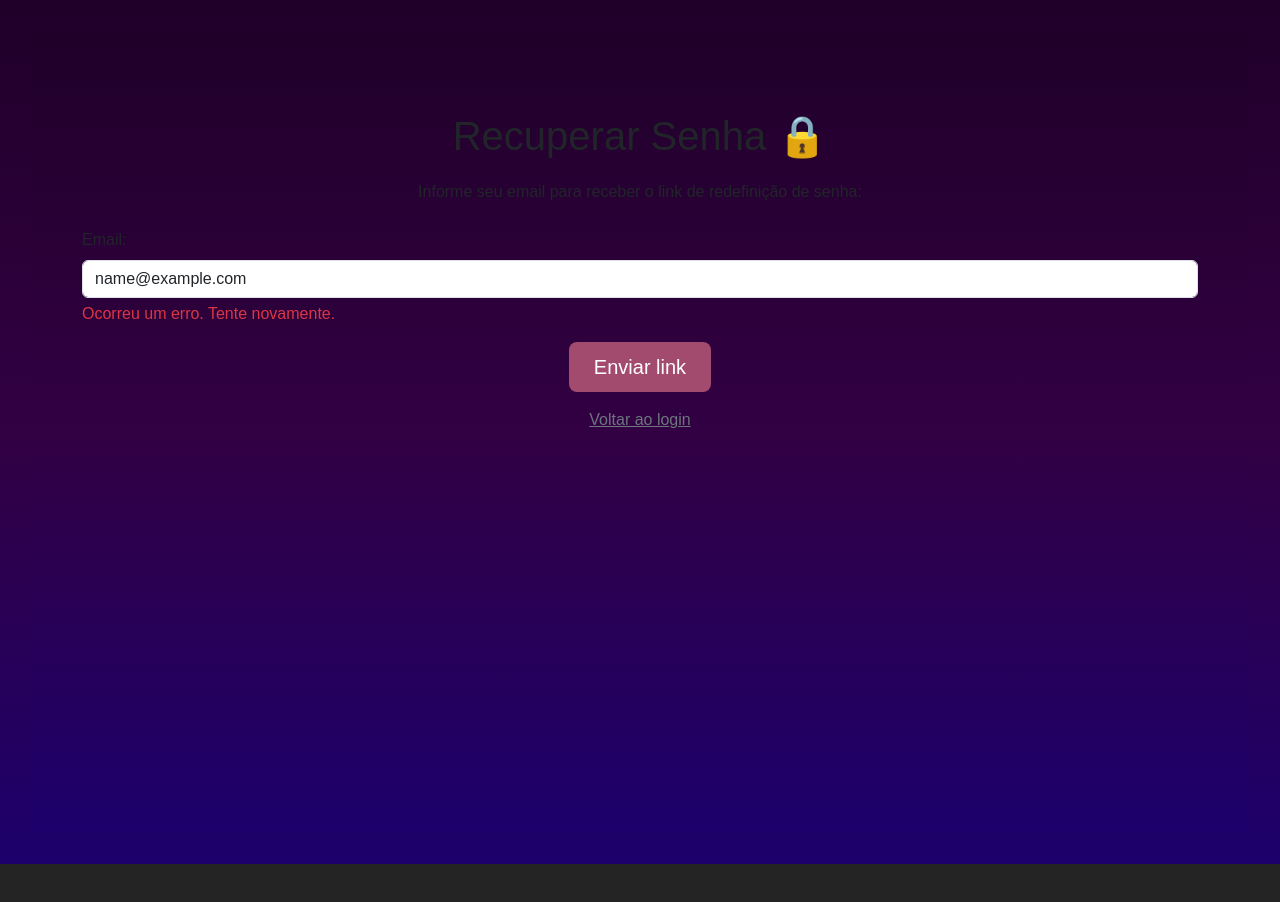
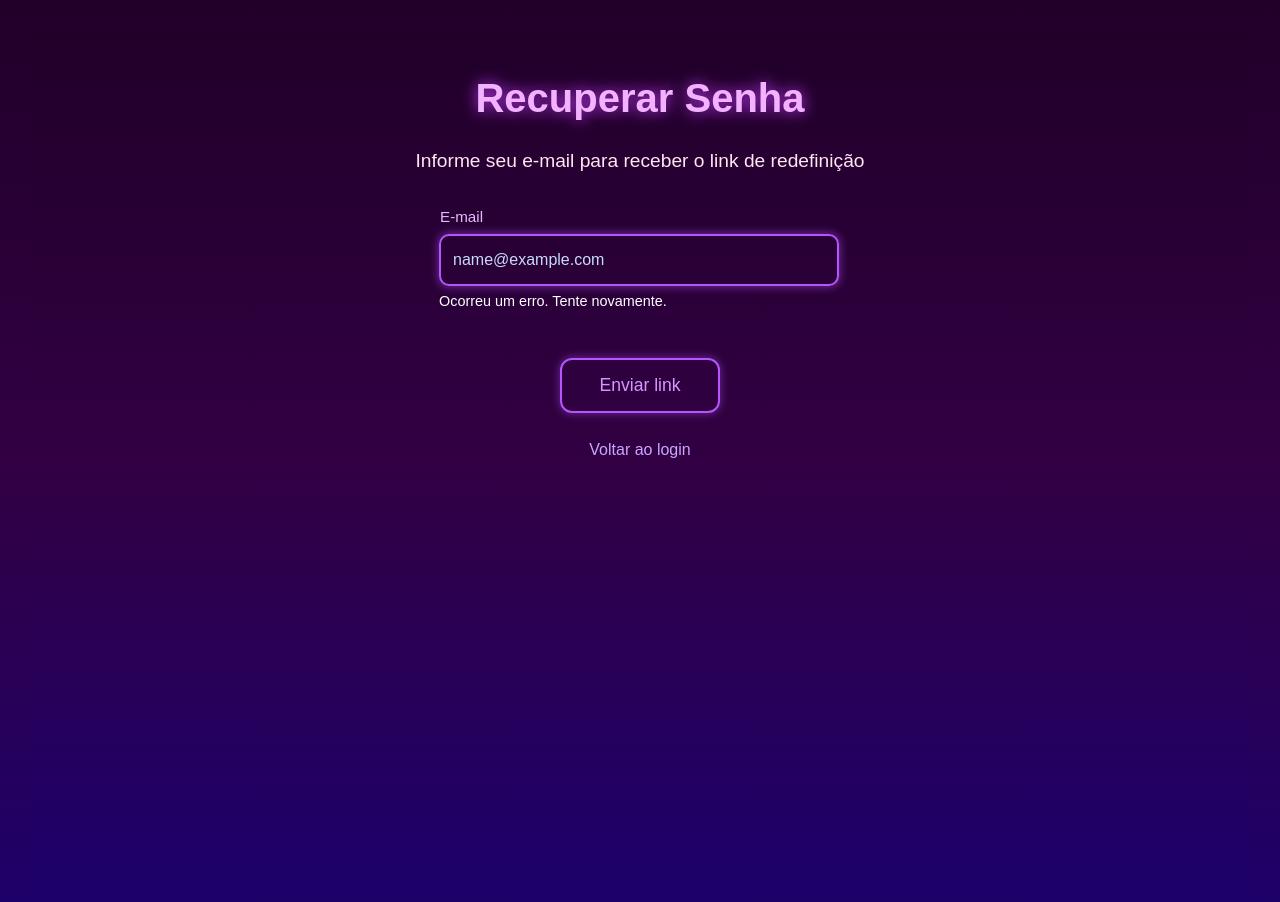
Before and after one commit to PriscilaNegro/My_Memory, a Vue app in the folder frontend/: page /forgot-password in a window 1280 px wide. Both pictures are taken after typing "name@example.com" into the empty fields and a click on the button "Enviar link". Shown: the top 902 px of the page. Before the commit the page ends 864 px from the top, so only its background shows below. Built offline with nearby package versions, Linux system fonts and the light colour scheme; no server answers.

Commit message:
Ajustes na interface

```diff
--- a/frontend/src/App.vue
+++ b/frontend/src/App.vue
@@ -14,12 +14,12 @@ const route = useRoute();
 
 // Função para aplicar ou remover a classe 'no-scroll' no body
 const updateBodyScroll = (routeName) => {
-  // Se a rota NÃO for 'Dashboard', adiciona a classe para remover o scroll.
-  if (routeName !== 'Dashboard') {
+  const routesWithScroll = ['Register', 'Login', 'Dashboard'];
+
+  if (routesWithScroll.includes(routeName)) {
+    document.body.classList.remove('no-scroll');
+  } else {
     document.body.classList.add('no-scroll');
-  } else {
-    // Se for 'Dashboard', remove a classe para permitir o scroll.
-    document.body.classList.remove('no-scroll');
   }
 };
 
--- a/frontend/src/views/Dashboard.vue
+++ b/frontend/src/views/Dashboard.vue
@@ -33,8 +33,8 @@
       </select>
     </div>
 
-    <div class="main-wrapper d-flex justify-content-center">
-      <div class="container-fluid main-content">
+    <div class="main-wrapper">
+      <div class="main-content">
         <p class="main-subtitle mb-4 text-center">Esses são seus itens cadastrados:</p>
 
         <!-- Pesquisa DESKTOP -->
@@ -50,7 +50,7 @@
 
         <!-- Tabela filtrada -->
         <div v-if="filteredItems.length">
-          <div class="table-wrapper table-responsive">
+          <div class="table-wrapper">
             <table class="table table-hover table-bordered align-middle text-center mt-3">
               <thead class="custom-header">
                 <tr>
@@ -378,6 +378,11 @@ const confirmDeleteLocation = async () => {
 
 <style scoped>
 
+body, html {
+  margin: 0;
+  padding: 0;
+}
+
 .dashboard-header {
   display: flex;
   justify-content: space-between;
@@ -468,22 +473,21 @@ const confirmDeleteLocation = async () => {
   position: relative;
   margin-top: 0px;
   width: 100%;
-  display: flex;
-  justify-content: center;
+  justify-content: stretch;
 }
 
 .main-content {
   margin-top: 0 !important;
   margin-bottom: 50px;
-  background: rgba(10, 0, 32, 0.6);
-  backdrop-filter: blur(6px);
+  background:transparent;
+  backdrop-filter: none;
   padding: 25px;
   padding-top: 20px !important;
-  padding-right: 16px;
+  padding-left: 0 !important;
+  padding-right: 0 !important;
   border-radius: 15px;
   width: 100%;
-  max-width: 1000px;
-  box-shadow: 0 0 25px rgba(160, 32, 240, 0.15);
+  max-width: 100%;
   color: #c7d9ff;
   flex: 1;
 }
@@ -492,17 +496,12 @@ const confirmDeleteLocation = async () => {
   overflow: visible !important;
   background: transparent;
   overflow: hidden;
+  width: 100%;
   color:  #c7d9ff;
 }
 
-.table-responsive {
-  overflow-y: visible !important;
-}
-
 .table thead th {
-  background: rgba(10, 0, 32, 0.55) !important;
-  color: #c7d9ff;
-  border-bottom: 2px solid #a020f0 !important;
+  background: rgba(20, 0, 40, 0.25)
 }
 
 .table tbody tr:hover {
@@ -522,13 +521,15 @@ const confirmDeleteLocation = async () => {
 }
 
 .table-hover tbody tr:hover td {
-  background: rgba(100, 28, 172, 0.5) !important;
+  background: rgba(144, 59, 229, 0.154) !important;
 }
 
 .table-wrapper {
+  width: 100%;
   max-height: 450px;
   overflow-y: auto;
-  overflow-x: hidden;
+  overflow-x: auto;
+  -webkit-overflow-scrolling: touch;
 }
 
 .table-wrapper thead th {
@@ -591,8 +592,8 @@ const confirmDeleteLocation = async () => {
 }
 
 .custom-header th {
-  background: rgba(85, 0, 170, 0.6) !important;
-  color: #fff !important;
+  background: rgba(0, 91, 141, 0.718) !important;
+  color: #fff ;
   font-weight: bold;
   text-shadow: 0 0 5px #a020f0;
 }
@@ -772,20 +773,15 @@ const confirmDeleteLocation = async () => {
 
 @media (max-width: 768px) {
 
-    html, body {
-    overflow: hidden !important;
-    height: 100%;
-  }
-
   .dashboard-content {
-    height: calc(100vh - 70px);
-    max-height: calc(100vh - 60px);
-    overflow: hidden !important;
-    -webkit-overflow-scrolling: touch;
-    box-sizing: border-box;
+    height: calc(100vh - 60px);
+    overflow-y: auto;
+    overflow-x: hidden;
     padding-top: 20px;
+    padding-left: 0 !important;
+    padding-right: 0 !important;
+    margin: 0 !important;
     width: 100%;
-    max-width: 100%;
   }
 
   .top-actions {
@@ -816,19 +812,21 @@ const confirmDeleteLocation = async () => {
   }
 
   .main-content {
-    width: 98% !important;
-    max-width: none;
-    padding-left: 5px;
-    padding-right: 5px;
+    width: 100% !important;
+    max-width: 100% !important;
+    padding-left: 0 !important;
+    padding-right: 0 !important;
+    margin-left: 0 !important;
+    margin-right: 0 !important;
   }
 
   .main-wrapper {
-    padding: 0;
-    margin: 0;
-    width: 100%;
-    max-width: 100%;
+    padding: 0 !important;
+    margin: 0 !important;
+    width: 100% !important;
+    max-width: 100% !important;
     max-height: 100vh;
-    overflow-x: hidden !important;
+    display: block !important;
   }
 
   .search-bar {
@@ -851,14 +849,13 @@ const confirmDeleteLocation = async () => {
   }
 
   .table-wrapper {
-    max-height: 450px;
-    overflow-y: auto !important;
-    overflow-x: hidden !important;
-    -webkit-overflow-scrolling: touch;
-    width: 100% !important;
+  width: 100%;
+  max-width: 100%;
+  -webkit-overflow-scrolling: touch;
+  padding: 0px;
   }
 
-  table {
+  .table{
     width: 100% !important;
   }
 
@@ -871,18 +868,5 @@ const confirmDeleteLocation = async () => {
     width: 100%;
     z-index: 100;
   }
-
-  .main-content .table {
-    table-layout: fixed;
-    width: 100%;
-    word-wrap: break-word;
-    white-space: normal;
-  }
-
-  .main-content .table thead th:nth-child(1) { width: 20%; } /* Item */
-  .main-content .table thead th:nth-child(2) { width: 35%; } /* Local Armazenado */
-  .main-content .table thead th:nth-child(3) { width: 25%; } /* Data/Hora */
-  .main-content .table thead th:nth-child(4) { width: 20%; }
-
 }
 </style>
--- a/frontend/src/views/ForgotPassword.vue
+++ b/frontend/src/views/ForgotPassword.vue
@@ -1,33 +1,37 @@
 <template>
-  <div class="container mt-5">
-    <h1>Recuperar Senha 🔒</h1>
-    <p>Informe seu email para receber o link de redefinição de senha:</p>
+  <div class="recovery-page">
 
-    <form @submit.prevent="handleRecovery" class="mt-4">
-      <div class="mb-3 text-start">
-        <label for="email" class="form-label">Email:</label>
+    <h1 class="title"><span>Recuperar Senha</span></h1>
+    <p class="subtitle">Informe seu e-mail para receber o link de redefinição</p>
+
+    <form @submit.prevent="handleRecovery" class="form-box">
+
+      <div class="input-group">
+        <label for="email">E-mail</label>
         <input
           type="email"
           id="email"
           v-model="email"
-          class="form-control"
-          placeholder="Digite seu email"
+          placeholder="Digite seu e-mail"
           required
         />
-        <div v-if="emailError" class="text-danger mt-1">{{ emailError }}</div>
-        <div v-if="successMessage" class="text-success mt-1">{{ successMessage }}</div>
+        <p v-if="emailError" class="error-msg">{{ emailError }}</p>
+        <p v-if="successMessage" class="success-msg">{{ successMessage }}</p>
       </div>
 
-      <div class="d-flex justify-content-center">
-        <button type="submit" class="btn custom-btn">Enviar link</button>
+      <div class="btn-area">
+        <button type="submit" class="btn-main">Enviar link</button>
       </div>
+
     </form>
 
-    <p class="text-center mt-3">
-      <router-link to="/login" class="text-secondary">Voltar ao login</router-link>
+    <p class="back-login">
+      <router-link to="/login">Voltar ao login</router-link>
     </p>
+
   </div>
 </template>
+
 
 <script setup>
 import { ref } from 'vue';
@@ -71,36 +75,136 @@ function handleRecovery() {
 </script>
 
 <style scoped>
-h1 {
-  text-align: center;
-  margin-bottom: 20px;
+.recovery-page {
+  min-height: 100vh;
+  width: 100%;
+  display: flex;
+  flex-direction: column;
+  justify-content: flex-start;
+  align-items: center;
+  padding: 10px 20px;
+  color: white;
 }
 
-p {
+.title {
+  font-size: 2.5rem;
+  font-weight: bold;
+  margin-bottom: 5px;
+  text-align: center;
+  white-space: nowrap;
+}
+
+.title span {
+  color: #f3b2ff;
+  text-shadow: 0 0 15px #c73afa;
+}
+
+.subtitle {
+  font-size: 1.2rem;
+  color: #ffe6f3;
+  margin-bottom: 30px;
+  margin-top: 20px;
   text-align: center;
 }
 
-.custom-btn {
-  padding: 10px 25px;
-  font-size: 1.25rem;
-  border: none;
-  border-radius: 8px;
-  cursor: pointer;
-  background-color: #de7288a8;
-  color: white;
-  transition: background 0.3s ease;
-  min-width: 140px;
+.form-box {
+  width: 100%;
+  max-width: 420px;
+  background: transparent;
+  padding: 0 10px;
+  border-radius: 0;
+  box-shadow: none;
+  backdrop-filter: none;
 }
 
-.custom-btn:hover {
-  background-color: #e05a75d6;
+.input-group {
+  margin-bottom: 20px;
+  text-align: left;
 }
 
-@media (max-width: 576px) {
-  .custom-btn {
-    font-size: 1rem;
-    padding: 8px 20px;
-    min-width: 120px;
+label {
+  color: #e7baff;
+  margin-bottom: 5px;
+  display: block;
+  font-size: 0.95rem;
+}
+
+input {
+  width: 100%;
+  padding: 12px;
+  background: transparent;
+  border: 2px solid #b654ff;
+  border-radius: 10px !important;
+  color: #c7d9ff;
+  font-size: 1rem;
+  outline: none;
+  box-shadow: 0 0 8px 1px rgba(182, 84, 255, 0.5);
+}
+
+input::placeholder {
+  color: #c9a6ff;
+}
+
+input:focus {
+  border-color: #8db3ff;
+  box-shadow: 0 0 12px #8db3ff;
+}
+
+.error-msg {
+  color: white;
+  font-size: 0.9rem;
+  margin-top: 5px;
+}
+
+.success-msg {
+  color: #8db3ff;
+  font-size: 0.9rem;
+  margin-top: 5px;
+}
+
+.btn-area {
+  display: flex;
+  justify-content: center;
+  margin-top: 30px;
+}
+
+.btn-main {
+  width: 160px;
+  padding: 12px 0;
+  border-radius: 12px;
+  font-size: 1.1rem;
+  cursor: pointer;
+  background: transparent;
+  color: #d796ff;
+  border: 2px solid #b654ff;
+  box-shadow: 0 0 10px rgba(182, 84, 255, 0.5);
+  transition: 0.3s ease;
+}
+
+.btn-main:hover {
+  transform: scale(1.05);
+  color: #4f87ff;
+  border-color: #8db3ff;
+  box-shadow: 0 0 15px rgba(141, 173, 255, 0.9);
+}
+
+.back-login {
+  margin-top: 25px;
+}
+
+.back-login a {
+  color: #c9a6ff;
+  text-decoration: none;
+}
+
+.back-login a:hover {
+  text-decoration: underline;
+}
+
+@media (max-width: 480px) {
+  .title {
+    font-size: 2rem;
   }
 }
+
 </style>
--- a/frontend/src/views/Login.vue
+++ b/frontend/src/views/Login.vue
@@ -146,6 +146,7 @@ const handleLogin = async () => {
     // assume padrão { data: { token: "..." } }
     if (response && response.data && response.data.token) {
       localStorage.setItem("token", response.data.token);
+      localStorage.setItem("name", response.data.user.name);
       // limpar form (opcional)
       form.email = "";
       form.password = "";
--- a/frontend/src/views/Register.vue
+++ b/frontend/src/views/Register.vue
@@ -146,7 +146,7 @@ const handleRegister = async () => {
 
 <style scoped>
 .register-page {
-  height: 100vh;
+  min-height: 100vh;
   background: transparent;
   width: 100%;
   display: flex;
@@ -266,9 +266,9 @@ button {
 
 @media (max-width: 480px) {
   .register-page {
-    height: 100vh;
+    min-height: 100svh;
+    overflow-y: auto;
     padding-bottom: 20px;
-    justify-content: flex-start;
     margin-top: 10vh;
   }
 
@@ -291,5 +291,10 @@ button {
   }
 }
 
+@media (max-width: 768px) {
+  .register-container {
+    padding-bottom: 40px;
+  }
+}
 
 </style>
```
